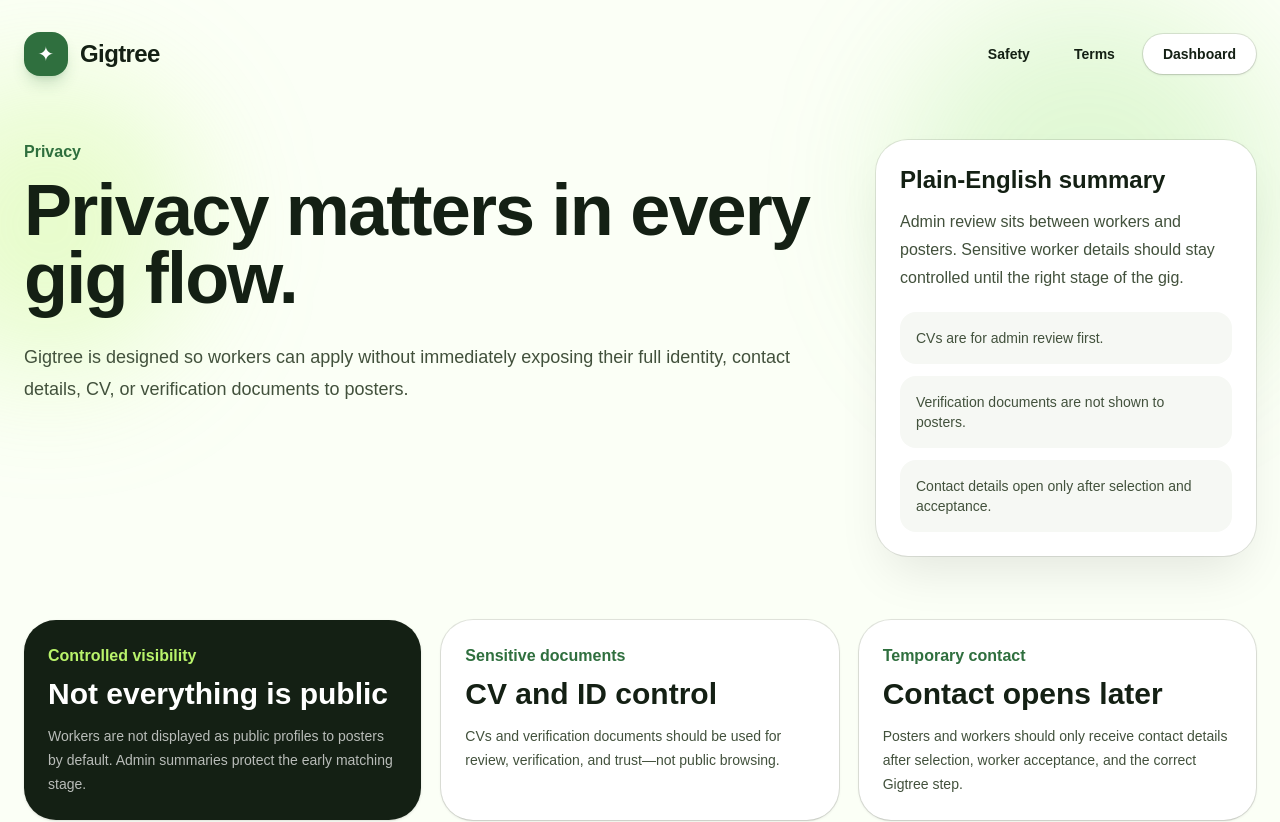
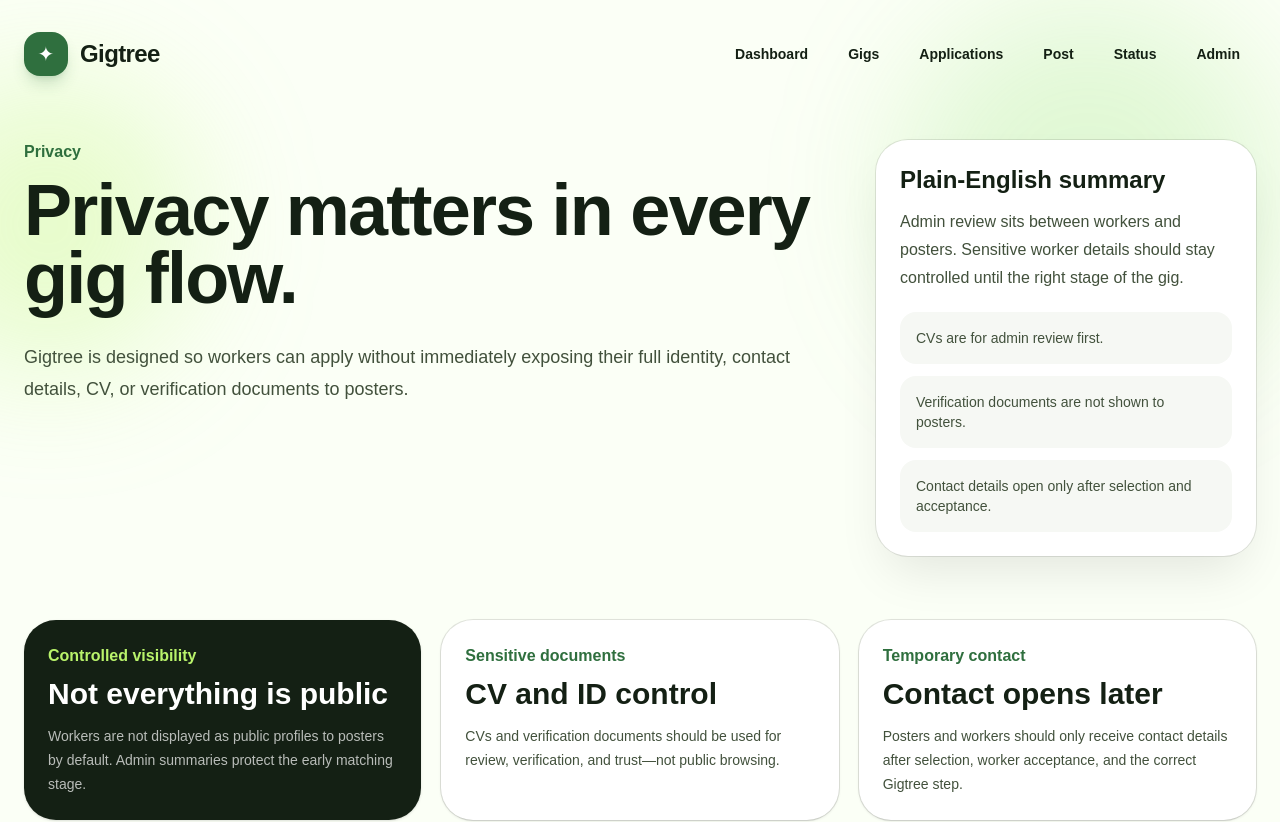
Before and after one commit to BoredVentura/Gigtree, a Next.js app in the folder gigtree-app/: page /privacy in a window 1280 px wide. Shown: the top 822 px of the page. Built offline with nearby package versions, Linux system fonts and the light colour scheme.

Commit message:
Use shared header on legal pages

```diff
--- a/gigtree-app/src/app/privacy/page.tsx
+++ b/gigtree-app/src/app/privacy/page.tsx
@@ -1,3 +1,5 @@
+import { SiteHeader } from "@/components/site-header";
+
 export default function PrivacyPage() {
   return (
     <main className="min-h-screen bg-[#fbfff6] text-[#142014]">
@@ -7,26 +9,7 @@
         <div className="absolute bottom-0 right-1/4 h-72 w-72 rounded-full bg-[#ffe08a]/30 blur-3xl" />
 
         <div className="relative mx-auto max-w-7xl px-6 py-8">
-          <nav className="flex flex-wrap items-center justify-between gap-4">
-            <a href="/" className="flex items-center gap-3">
-              <span className="grid h-11 w-11 place-items-center rounded-2xl bg-[#2f6f3e] text-xl text-white shadow-lg shadow-[#2f6f3e]/20">
-                ✦
-              </span>
-              <span className="text-2xl font-black tracking-tight">Gigtree</span>
-            </a>
-
-            <div className="flex flex-wrap items-center gap-3 text-sm font-semibold">
-              <a href="/safety" className="rounded-full px-4 py-2 hover:bg-white">
-                Safety
-              </a>
-              <a href="/terms" className="rounded-full px-4 py-2 hover:bg-white">
-                Terms
-              </a>
-              <a href="/dashboard" className="rounded-full bg-white px-5 py-2.5 shadow-sm ring-1 ring-black/10 hover:bg-[#f6f8f4]">
-                Dashboard
-              </a>
-            </div>
-          </nav>
+          <SiteHeader active="privacy" />
 
           <div className="grid gap-8 py-16 lg:grid-cols-[1fr_380px]">
             <div>
--- a/gigtree-app/src/app/safety/page.tsx
+++ b/gigtree-app/src/app/safety/page.tsx
@@ -1,3 +1,5 @@
+import { SiteHeader } from "@/components/site-header";
+
 export default function SafetyPage() {
   return (
     <main className="min-h-screen bg-[#fbfff6] text-[#142014]">
@@ -7,26 +9,7 @@
         <div className="absolute bottom-0 right-1/4 h-72 w-72 rounded-full bg-[#ffe08a]/30 blur-3xl" />
 
         <div className="relative mx-auto max-w-7xl px-6 py-8">
-          <nav className="flex flex-wrap items-center justify-between gap-4">
-            <a href="/" className="flex items-center gap-3">
-              <span className="grid h-11 w-11 place-items-center rounded-2xl bg-[#2f6f3e] text-xl text-white shadow-lg shadow-[#2f6f3e]/20">
-                ✦
-              </span>
-              <span className="text-2xl font-black tracking-tight">Gigtree</span>
-            </a>
-
-            <div className="flex flex-wrap items-center gap-3 text-sm font-semibold">
-              <a href="/privacy" className="rounded-full px-4 py-2 hover:bg-white">
-                Privacy
-              </a>
-              <a href="/terms" className="rounded-full px-4 py-2 hover:bg-white">
-                Terms
-              </a>
-              <a href="/dashboard" className="rounded-full bg-white px-5 py-2.5 shadow-sm ring-1 ring-black/10 hover:bg-[#f6f8f4]">
-                Dashboard
-              </a>
-            </div>
-          </nav>
+          <SiteHeader active="safety" />
 
           <div className="grid gap-8 py-16 lg:grid-cols-[1fr_380px]">
             <div>
--- a/gigtree-app/src/app/terms/page.tsx
+++ b/gigtree-app/src/app/terms/page.tsx
@@ -1,3 +1,5 @@
+import { SiteHeader } from "@/components/site-header";
+
 export default function TermsPage() {
   return (
     <main className="min-h-screen bg-[#fbfff6] text-[#142014]">
@@ -7,26 +9,7 @@
         <div className="absolute bottom-0 right-1/4 h-72 w-72 rounded-full bg-[#ffe08a]/30 blur-3xl" />
 
         <div className="relative mx-auto max-w-7xl px-6 py-8">
-          <nav className="flex flex-wrap items-center justify-between gap-4">
-            <a href="/" className="flex items-center gap-3">
-              <span className="grid h-11 w-11 place-items-center rounded-2xl bg-[#2f6f3e] text-xl text-white shadow-lg shadow-[#2f6f3e]/20">
-                ✦
-              </span>
-              <span className="text-2xl font-black tracking-tight">Gigtree</span>
-            </a>
-
-            <div className="flex flex-wrap items-center gap-3 text-sm font-semibold">
-              <a href="/safety" className="rounded-full px-4 py-2 hover:bg-white">
-                Safety
-              </a>
-              <a href="/privacy" className="rounded-full px-4 py-2 hover:bg-white">
-                Privacy
-              </a>
-              <a href="/dashboard" className="rounded-full bg-white px-5 py-2.5 shadow-sm ring-1 ring-black/10 hover:bg-[#f6f8f4]">
-                Dashboard
-              </a>
-            </div>
-          </nav>
+          <SiteHeader active="terms" />
 
           <div className="grid gap-8 py-16 lg:grid-cols-[1fr_380px]">
             <div>
```
